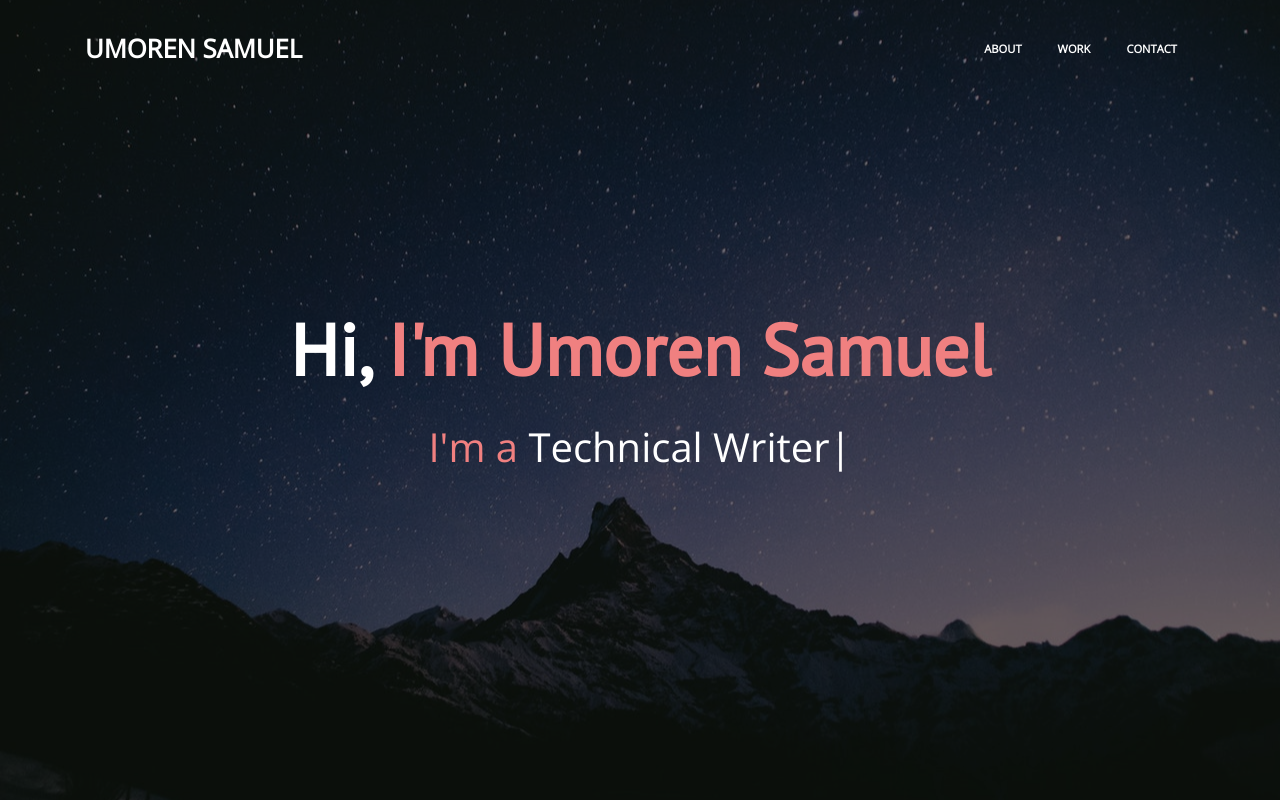
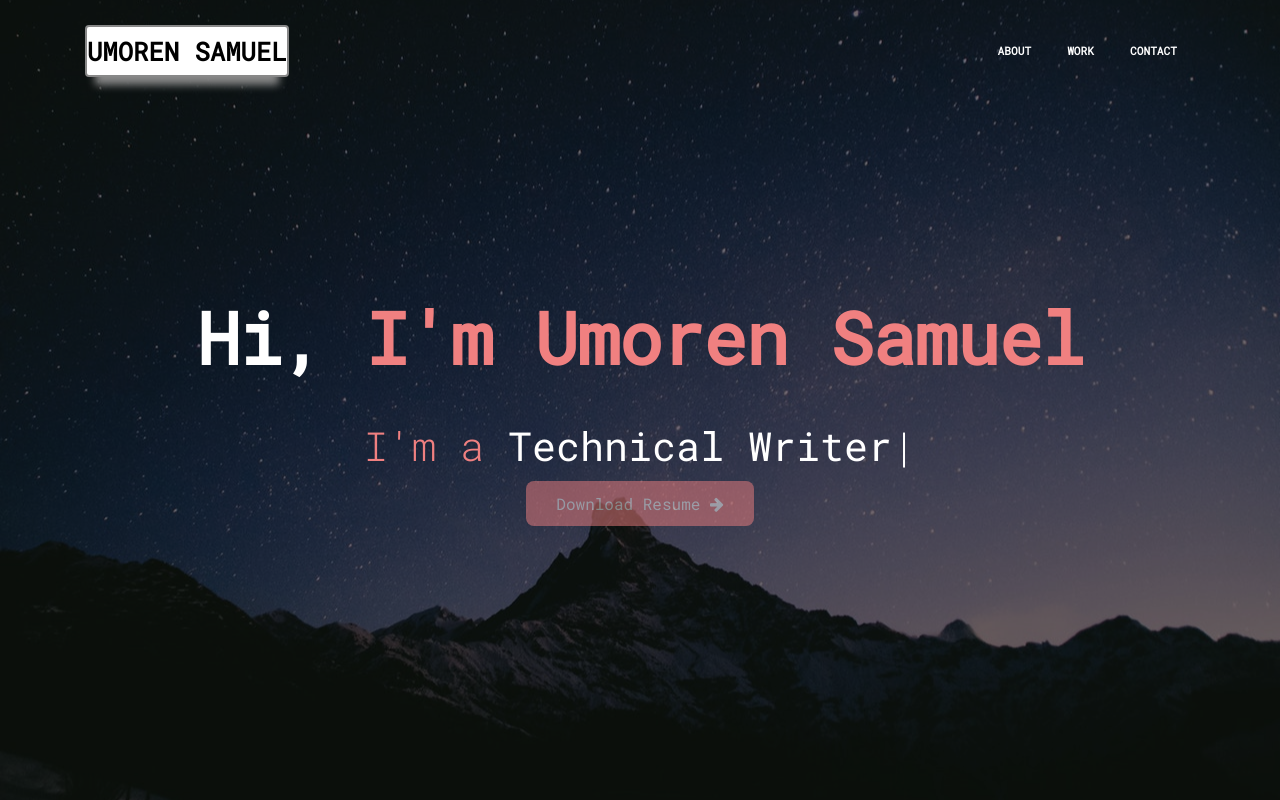
Before and after one commit to Umoren/Samtechpro, a plain HTML site: page index.html in a window 1280 px wide. Shown: the top 800 px of the page. Drawn offline with nearby package versions, Linux system fonts and the light colour scheme; files whose address does not match are found by name.

Commit message:
Added Resume

```diff
--- a/css/style.css
+++ b/css/style.css
@@ -1,9 +1,11 @@
-
+@import url('https://fonts.googleapis.com/css?family=Roboto+Mono:300,400|Roboto:100');
+@import url("../css/hover-min.css");
 
 body {
   background-color: #1B1B1B;
   color: white;
-  font-family: 'Open Sans', sans-serif;
+  font-family: 'Roboto Mono', monospace !important;
+  overflow-x: hidden;
 }
 
 h1,
@@ -13,12 +15,12 @@ h4,
 h5,
 h6 {
   color: #fff;
-  font-family: 'PT Sans', sans-serif ;
-
+  line-height: inherit;
+  letter-spacing: -1px !important;
 }
 h1.intro-title p.intro-subtitle{
-  font-family: 'Open Sans Condensed', sans-serif !important;
-  font-weight: thin !important;
+  font-family: 'Roboto Mono', monospace !important ;
+  font-weight: 100 !important;
   font-size: 0.6rem !important;
 }
 
@@ -29,7 +31,7 @@ p.thin{
 }
 
 h3 {
-  font-family: 'Roboto', sans-serif !important;
+  font-family: 'Roboto Mono', monospace !important;
   text-transform: none !important;
   font-weight: lighter !important;
   font-size: 2.5rem !important;
@@ -52,6 +54,18 @@ a:hover {
   text-decoration: none;
   transition: all 0.5s ease-in-out;
 }
+
+a.bord{
+  background-color: white;
+  color: black !important;
+  border: 2px solid #888;
+  box-shadow: 0 18px 8px -10px  #888 ;
+  border-radius: 4px;
+}
+
+/* Animation */
+
+
 
 .p-r {
   position: relative;
@@ -741,6 +755,27 @@ footer .credits a {
   color: #fff;
 }
 
+/* scrollbar */
+/* width */
+::-webkit-scrollbar {
+  width: 10px;
+}
+
+/* Track */
+::-webkit-scrollbar-track {
+  background: #f1f1f1;
+}
+
+/* Handle */
+::-webkit-scrollbar-thumb {
+  background: #888;
+}
+
+/* Handle on hover */
+::-webkit-scrollbar-thumb:hover {
+  background: #555;
+}
+
 /*======================================
 //--//-->   CONtaCT FORM
 ======================================*/
@@ -832,6 +867,28 @@ footer .credits a {
   border-radius: .3rem;
 }
 
+.section-btn {
+  background: lightcoral;
+  border: 0;
+  border-radius: 8px;
+  color: #ffffff;
+  cursor: pointer;
+  font-size: inherit;
+  font-weight: normal;
+  padding: 12px 30px;
+  -webkit-transition: 0.5s;
+  transition: 0.5s;
+  opacity: 0.5;
+}
+
+.section-btn:hover,
+.section-btn:focus {
+  background: lightcoral;
+  border-color: transparent;
+  color: #ffffff;
+  opacity: 1;
+}
+
 @media (min-width: 577px) {
   .counter-box {
     margin-bottom: 1.8rem;
--- a/index.html
+++ b/index.html
@@ -2,10 +2,29 @@
 <html lang="en">
 <head>
   <meta charset="utf-8">
-  <title>Umoren Samuel</title>
+  <title>Portfolio -> Umoren Samuel</title>
   <meta content="width=device-width, initial-scale=1.0" name="viewport">
   <meta content="" name="keywords">
   <meta content="" name="description">
+
+   <!-- Twitter Card-->
+   <meta name="twitter:title" content="⚡️️UMOREN SAMUEL">
+   <meta name="twitter:site" content="@samuelumoren16" />
+   <meta name="twitter:creator" content="@samuelumoren16" />
+   <meta name="twitter:description" content="I am a FrontEnd Web Developer, Technical writer and Tech Enthusiast">
+   <meta name="twitter:image" content="images/Umoren sammy1.jpg">
+   <meta name="twitter:card" content="images/Umoren sammy1.jpg">
+   <meta name="description" content="I am a FrontEnd Web Developer, Technical writer and Tech Enthusiast.">
+   <meta name="keywords" content="Umoren Samuel, Umoren, Samuel, Front-end Developer, Freelancer, Web Developer, Web Designer, Software Developer, Nigerian, Developer, GitHub, OpenSource" />
+
+   <!--Open Graph-->
+   <meta property="og:image" content="images/Umoren sammy1.jpg">
+   <meta property="og:title" content="⚡️️UMOREN SAMUEL⚡️️" />
+   <meta property="og:description" content="I am a FrontEnd Web Developer, Technical writer and Tech Enthusiast" />
+   <meta name="author" content="UMOREN SAMUEL">
+   <meta property="og:url" content="https://samtechpro.netlify.com/" />
+   <meta property="og:site_name" content="⚡️️UMOREN SAMUEL⚡️️" />
+   <meta property="og:type" content="website" />
 
   <!-- Favicons -->
 <link rel="apple-touch-icon" sizes="180x180" href="favicon/apple-touch-icon.png">
@@ -37,7 +56,7 @@
 
   <nav class="navbar navbar-b navbar-trans navbar-expand-md fixed-top" id="mainNav">
     <div class="container">
-      <a class="navbar-brand js-scroll text-uppercase " href="#page-top">Umoren Samuel</a>
+      <a class="navbar-brand js-scroll text-uppercase bord animated rubberBand " href="#page-top">Umoren Samuel</a>
       <button class="navbar-toggler collapsed" type="button" data-toggle="collapse" data-target="#navbarDefault"
         aria-controls="navbarDefault" aria-expanded="false" aria-label="Toggle navigation">
         <!-- <span></span>
@@ -60,6 +79,10 @@
           <li class="nav-item">
             <a class="nav-link js-scroll" href="#contact">Contact</a>
           </li>
+
+
+
+
         </ul>
       </div>
     </div>
@@ -77,6 +100,7 @@
           <p class="intro-subtitle"><span class="red"> I'm a </span><span class="text-slider-items">Frontend web Developer,Technical Writer, Tech Enthusiast </span><strong class="text-slider"></strong></p>
 
         </div>
+        <a class="section-btn hvr-icon-forward" href="Official Resume.pdf">Download Resume <i class="fa fa-arrow-right hvr-icon "></i></a>
       </div>
     </div>
   </div>
--- a/js/main.js
+++ b/js/main.js
@@ -9,14 +9,11 @@
     }
   })
 
-  // Preloader
-  $(window).on('load', function () {
-    if ($('#preloader').length) {
-      $('#preloader').delay(100).fadeOut('slow', function () {
-        $(this).remove();
-      });
-    }
-  });
+  //CSS ANIMATION
+
+	$('a').click(function(){
+		$('a').addClass('animated rubberBand')
+	});
 
   // Back to top button
   $(window).scroll(function() {
```
Also changed, not shown: 1 other file.
